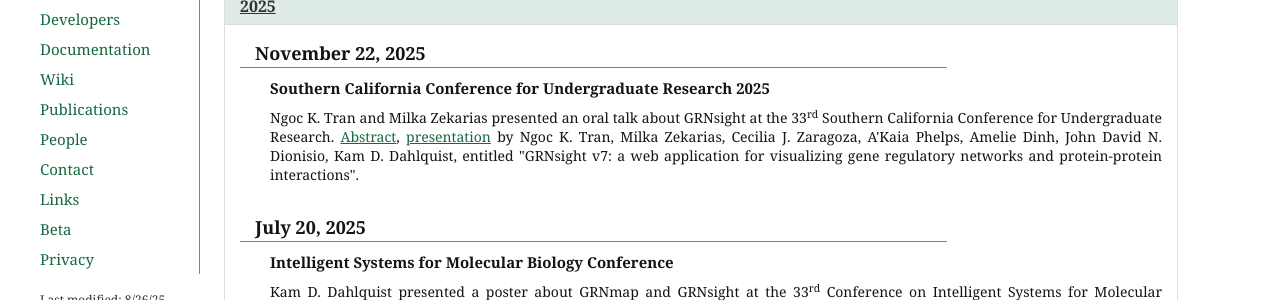
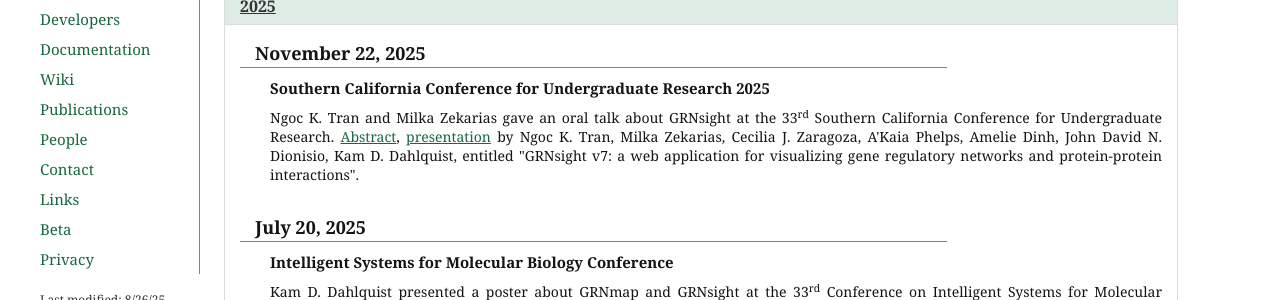
Before and after one commit to dondi/GRNsight, a Jekyll site: the page built from news.html, in a window 1280 px wide and 900 px high. Shown: the part 240-540 px from the top of the window. Built offline with Jekyll 4.4.1, drawn with Linux system fonts in a browser that asks for light colours; nearby versions of some CDN libraries.

Commit message:
#1235 switch presented to gave an oral talk

```diff
--- a/news.html
+++ b/news.html
@@ -20,7 +20,7 @@ description: News and updates about the GRNsight gene regulatory network visuali
                           <div class="panel-body">
                             <p class="newsDate">November 22, 2025</p>
                             <p class="newsHeader">Southern California Conference for Undergraduate Research 2025</p>
-                            <p class="newsInfo">Ngoc K. Tran and Milka Zekarias presented an oral talk about GRNsight at the 33<sup>rd</sup> Southern California Conference for Undergraduate Research. <a href="https://github.com/dondi/GRNsight-archive/blob/main/documents/abstracts/Tran_Zekarias_SCCUR_20251122_abstract.pdf">Abstract</a>, <a href="https://github.com/dondi/GRNsight-archive/blob/main/documents/presentations/Tran_Zekarias_SCCUR_20251122.pdf">presentation</a> by Ngoc K. Tran, Milka Zekarias, Cecilia J. Zaragoza, A'Kaia Phelps, Amelie Dinh, John David N. Dionisio, Kam D. Dahlquist, entitled "GRNsight v7: a web application for visualizing gene regulatory networks and protein-protein interactions".</p>
+                            <p class="newsInfo">Ngoc K. Tran and Milka Zekarias gave an oral talk about GRNsight at the 33<sup>rd</sup> Southern California Conference for Undergraduate Research. <a href="https://github.com/dondi/GRNsight-archive/blob/main/documents/abstracts/Tran_Zekarias_SCCUR_20251122_abstract.pdf">Abstract</a>, <a href="https://github.com/dondi/GRNsight-archive/blob/main/documents/presentations/Tran_Zekarias_SCCUR_20251122.pdf">presentation</a> by Ngoc K. Tran, Milka Zekarias, Cecilia J. Zaragoza, A'Kaia Phelps, Amelie Dinh, John David N. Dionisio, Kam D. Dahlquist, entitled "GRNsight v7: a web application for visualizing gene regulatory networks and protein-protein interactions".</p>
 
                             <p class="newsDate">July 20, 2025</p>
                             <p class="newsHeader">Intelligent Systems for Molecular Biology Conference</p>
```
